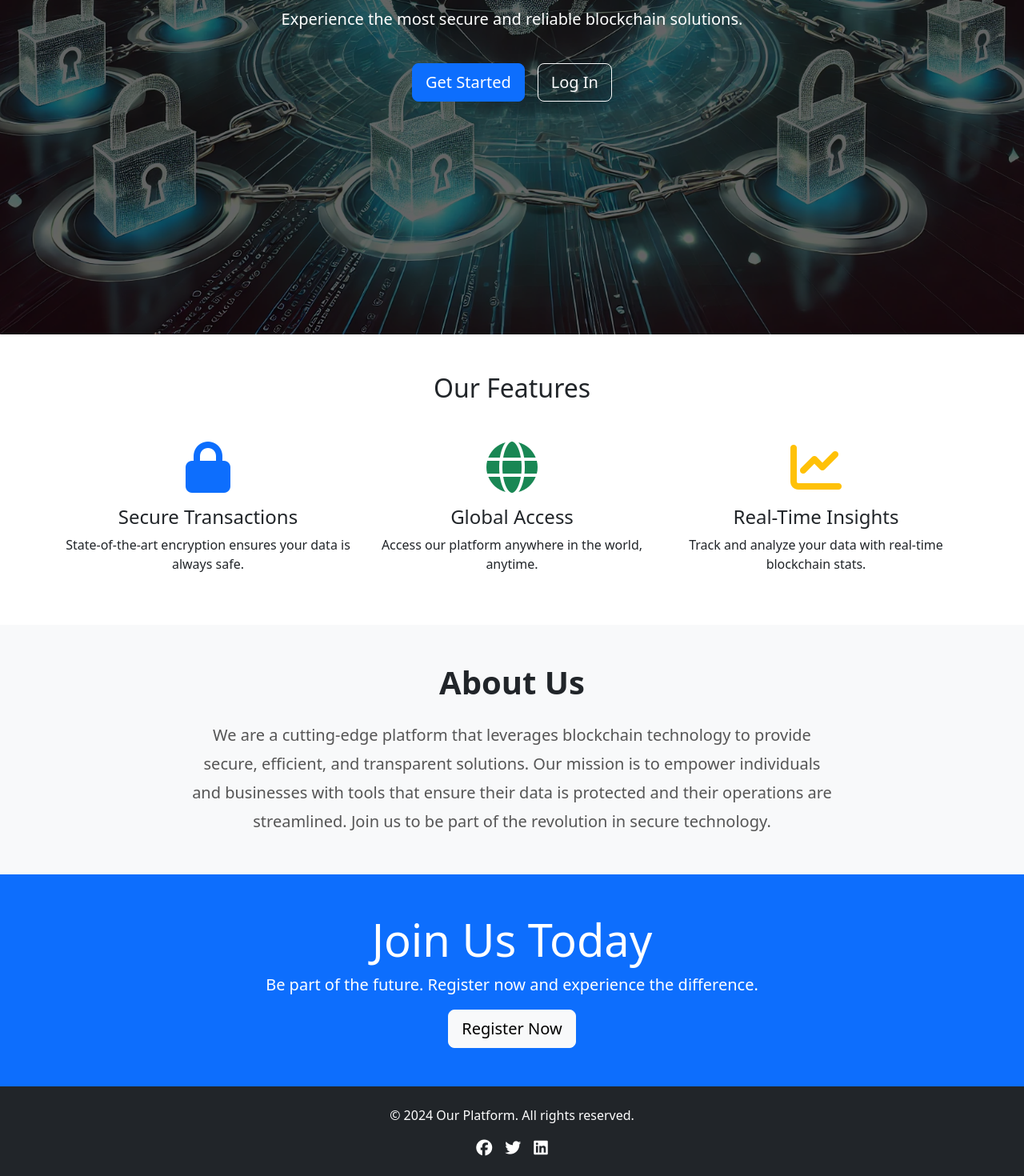
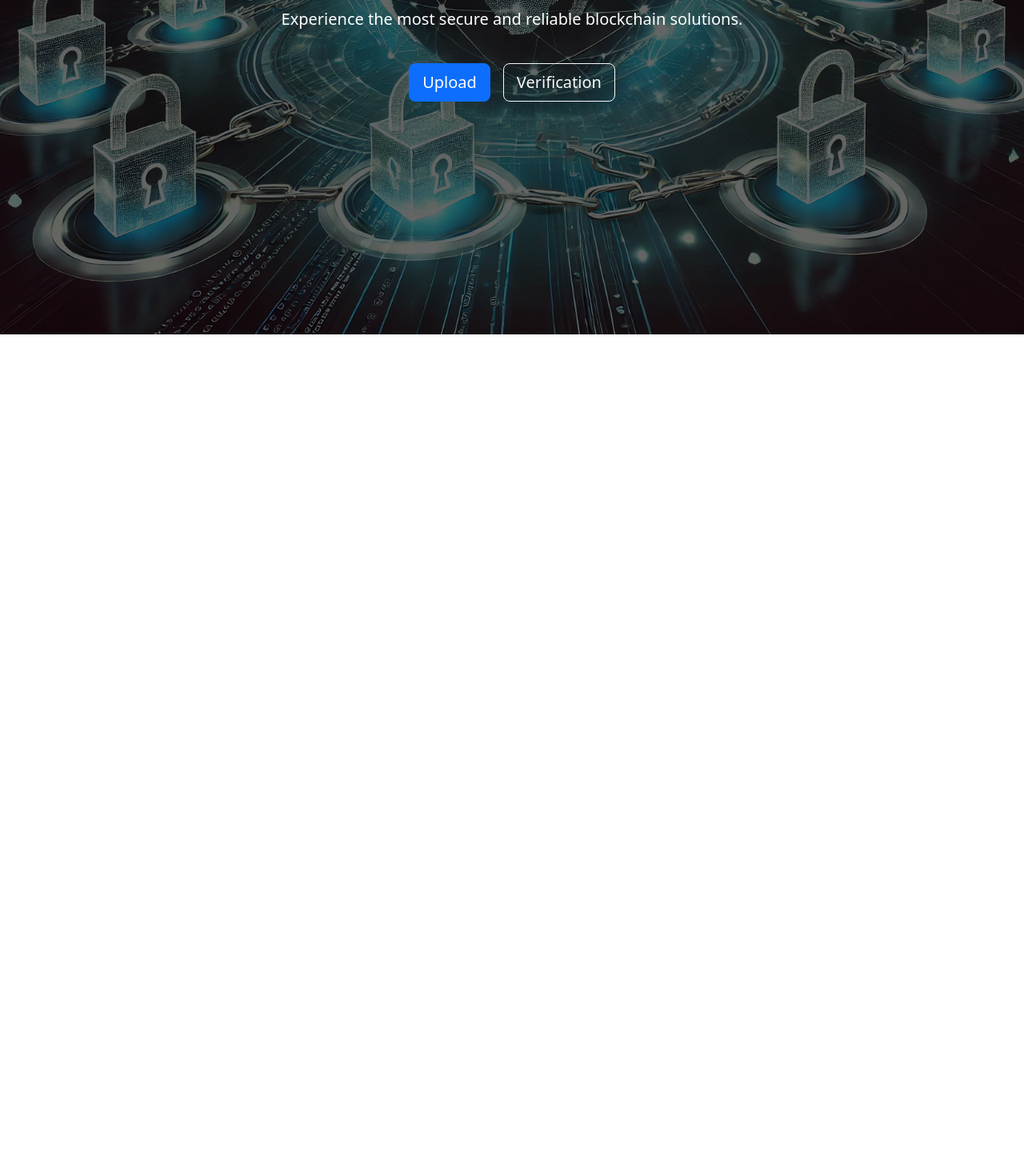
Before and after one commit to angihe93/Infiniproof-FE, a React (Create React App) app in the folder blockchain-app/: page / in a window 1280 px wide. Shown: the part 438-1908 px from the top of the page at 80% size. After the commit the page ends 856 px from the top, so only its background shows below. Built offline with nearby package versions, Linux system fonts and the light colour scheme.

Commit message:
Upload and Verification

```diff
--- a/blockchain-app/package.json
+++ b/blockchain-app/package.json
@@ -11,6 +11,7 @@
     "bootstrap": "^5.3.3",
     "react": "^18.3.1",
     "react-dom": "^18.3.1",
+    "react-dropzone": "^14.3.5",
     "react-router-dom": "^7.0.1",
     "react-scripts": "5.0.1",
     "web-vitals": "^2.1.4"
--- a/blockchain-app/src/App.js
+++ b/blockchain-app/src/App.js
@@ -6,6 +6,7 @@ import LoginPage from "./components/LoginPage";
 import LandingPage from "./components/LandingPage";
 import AccountOverview from "./components/AccountOverview";
 import UploadPage from "./components/UploadPage";
+import VerificationPage from "./components/VerificationPage";
 
 const App = () => {
   const [isLoggedIn, setIsLoggedIn] = useState(false);
@@ -47,6 +48,7 @@ const App = () => {
         />
         {/* Upload Page: Now accessible unconditionally */}
         <Route path="/upload" element={<UploadPage />} />
+        <Route path="/verification" element={<VerificationPage />} />
       </Routes>
     </Router>
   );
--- a/blockchain-app/src/components/MainPage.js
+++ b/blockchain-app/src/components/MainPage.js
@@ -1,3 +1,4 @@
+
 import React from "react";
 import { useNavigate } from "react-router-dom";
 import "bootstrap/dist/css/bootstrap.min.css";
@@ -6,13 +7,22 @@ import "@fortawesome/fontawesome-free/css/all.min.css";
 const MainPage = ({ isLoggedIn }) => {
   const navigate = useNavigate();
 
-  const handleGetStarted = () => {
-    navigate("/upload"); // Always navigate to the Upload page
+  // Handler for Upload button
+  const handleUpload = () => {
+    if (isLoggedIn) {
+      navigate("/upload");
+    } else {
+      navigate("/login");
+    }
+  };
+
+  // Handler for Verification button
+  const handleVerification = () => {
+    navigate("/verification");
   };
 
   return (
     <div>
-      {/* Hero Section */}
       <section
         className="text-center text-white py-5"
         style={{
@@ -43,120 +53,23 @@ const MainPage = ({ isLoggedIn }) => {
             Experience the most secure and reliable blockchain solutions.
           </p>
           <div className="mt-4">
-            {/* Get Started Button */}
+            {/* Upload Button */}
             <button
               className="btn btn-primary btn-lg mx-2"
-              onClick={handleGetStarted}
+              onClick={handleUpload}
             >
-              Get Started
+              Upload
             </button>
-            {/* Log In Button (conditionally rendered) */}
-            {!isLoggedIn && (
-              <a href="/login" className="btn btn-outline-light btn-lg mx-2">
-                Log In
-              </a>
-            )}
+            {/* Verification Button */}
+            <button
+              className="btn btn-outline-light btn-lg mx-2"
+              onClick={handleVerification}
+            >
+              Verification
+            </button>
           </div>
         </div>
       </section>
-
-      {/* Features Section */}
-      <section className="py-5">
-        <div className="container">
-          <h2 className="text-center mb-5">Our Features</h2>
-          <div className="row">
-            <div className="col-md-4 text-center">
-              <i className="fas fa-lock fa-4x mb-3 text-primary"></i>
-              <h4>Secure Transactions</h4>
-              <p>State-of-the-art encryption ensures your data is always safe.</p>
-            </div>
-            <div className="col-md-4 text-center">
-              <i className="fas fa-globe fa-4x mb-3 text-success"></i>
-              <h4>Global Access</h4>
-              <p>Access our platform anywhere in the world, anytime.</p>
-            </div>
-            <div className="col-md-4 text-center">
-              <i className="fas fa-chart-line fa-4x mb-3 text-warning"></i>
-              <h4>Real-Time Insights</h4>
-              <p>Track and analyze your data with real-time blockchain stats.</p>
-            </div>
-          </div>
-        </div>
-      </section>
-
-      {/* About Us Section */}
-      <section className="bg-light py-5">
-        <div className="container">
-          <h2
-            className="text-center mb-4"
-            style={{ fontWeight: "bold", fontSize: "2.5rem" }}
-          >
-            About Us
-          </h2>
-          <p
-            className="text-center"
-            style={{
-              fontSize: "1.25rem",
-              lineHeight: "1.8",
-              maxWidth: "800px",
-              margin: "0 auto",
-              color: "#555",
-            }}
-          >
-            We are a cutting-edge platform that leverages blockchain technology
-            to provide secure, efficient, and transparent solutions. Our
-            mission is to empower individuals and businesses with tools that
-            ensure their data is protected and their operations are streamlined.
-            Join us to be part of the revolution in secure technology.
-          </p>
-        </div>
-      </section>
-
-      {/* Call-to-Action Section */}
-      <section className="text-center text-white bg-primary py-5">
-        <div className="container">
-          <h2 className="display-4">Join Us Today</h2>
-          <p className="lead">
-            Be part of the future. Register now and experience the difference.
-          </p>
-          <a href="/register" className="btn btn-light btn-lg">
-            Register Now
-          </a>
-        </div>
-      </section>
-
-      {/* Footer Section */}
-      <footer className="bg-dark text-white py-4">
-        <div className="container text-center">
-          <p>&copy; 2024 Our Platform. All rights reserved.</p>
-          <div className="mt-3">
-            <a
-              href="https://facebook.com"
-              className="text-white mx-2"
-              target="_blank"
-              rel="noopener noreferrer"
-            >
-              <i className="fab fa-facebook fa-lg"></i>
-            </a>
-            <a
-              href="https://twitter.com"
-              className="text-white mx-2"
-              target="_blank"
-              rel="noopener noreferrer"
-            >
-              <i className="fab fa-twitter fa-lg"></i>
-            </a>
-            <a
-              href="https://linkedin.com"
-              className="text-white mx-2"
-              target="_blank"
-              rel="noopener noreferrer"
-            >
-              <i className="fab fa-linkedin fa-lg"></i>
-            </a>
-          </div>
-        </div>
-      </footer>
     </div>
   );
 };
--- /dev/null
+++ b/blockchain-app/src/components/VerificationPage.js
@@ -0,0 +1,85 @@
+
+import React, { useState } from "react";
+import "bootstrap/dist/css/bootstrap.min.css";
+import "@fortawesome/fontawesome-free/css/all.min.css";
+
+const VerificationPage = () => {
+  const [transactionHash, setTransactionHash] = useState("");
+  const [fileHash, setFileHash] = useState("");
+  const [timestamp, setTimestamp] = useState("");
+  const [index, setIndex] = useState("");
+  const [ipfsGatewayLink, setIpfsGatewayLink] = useState("");
+  const [errorMessage, setErrorMessage] = useState("");
+
+  const API_BASE_URL = "http://127.0.0.1:8000";
+
+  const handleRetrieve = async () => {
+    if (!transactionHash) {
+      setErrorMessage("Please enter a transaction hash");
+      return;
+    }
+
+    setErrorMessage("");
+    try {
+      const response = await fetch(`${API_BASE_URL}/verify-hash/?tx_hash=${transactionHash}`);
+
+      const result = await response.json();
+      if (!response.ok) {
+        throw new Error(result.detail || "Failed to retrieve data");
+      }
+
+      setFileHash(result.file_hash);
+      setTimestamp(new Date(result.timestamp * 1000).toLocaleString());
+      setIndex(result.index);
+      setIpfsGatewayLink(result.ipfs_url);
+    } catch (error) {
+      setErrorMessage(`Error: ${error.message}`);
+    }
+  };
+
+  const copyToClipboard = (text) => {
+    navigator.clipboard.writeText(text).then(() => alert("Copied to clipboard!"));
+  };
+
+  return (
+    <div className="container py-4">
+      <div className="card p-4">
+        <h2 className="text-center">Retrieve Data by Transaction Hash</h2>
+        <input
+          type="text"
+          className="form-control"
+          placeholder="Enter transaction hash"
+          value={transactionHash}
+          onChange={(e) => setTransactionHash(e.target.value)}
+        />
+        <button className="btn btn-primary mt-3" onClick={handleRetrieve}>
+          Retrieve
+        </button>
+        {errorMessage && <p className="text-danger mt-3">{errorMessage}</p>}
+        <div className="mt-4">
+          {fileHash && (
+            <p>
+              <strong>File Hash:</strong> {fileHash}{" "}
+              <i
+                className="fas fa-copy text-primary"
+                onClick={() => copyToClipboard(fileHash)}
+              ></i>
+            </p>
+          )}
+          {timestamp && <p><strong>Timestamp:</strong> {timestamp}</p>}
+          {index && <p><strong>Index:</strong> {index}</p>}
+          {ipfsGatewayLink && (
+            <p>
+              <strong>IPFS Gateway Link:</strong>{" "}
+              <a href={ipfsGatewayLink} target="_blank" rel="noopener noreferrer">
+                View File on IPFS
+              </a>
+            </p>
+          )}
+        </div>
+      </div>
+    </div>
+  );
+};
+
+export default VerificationPage;
```
Also changed, not shown: blockchain-app/src/components/UploadPage.js (+37 -110 lines), 2 other files (tests, documents, lock files or other folders).
